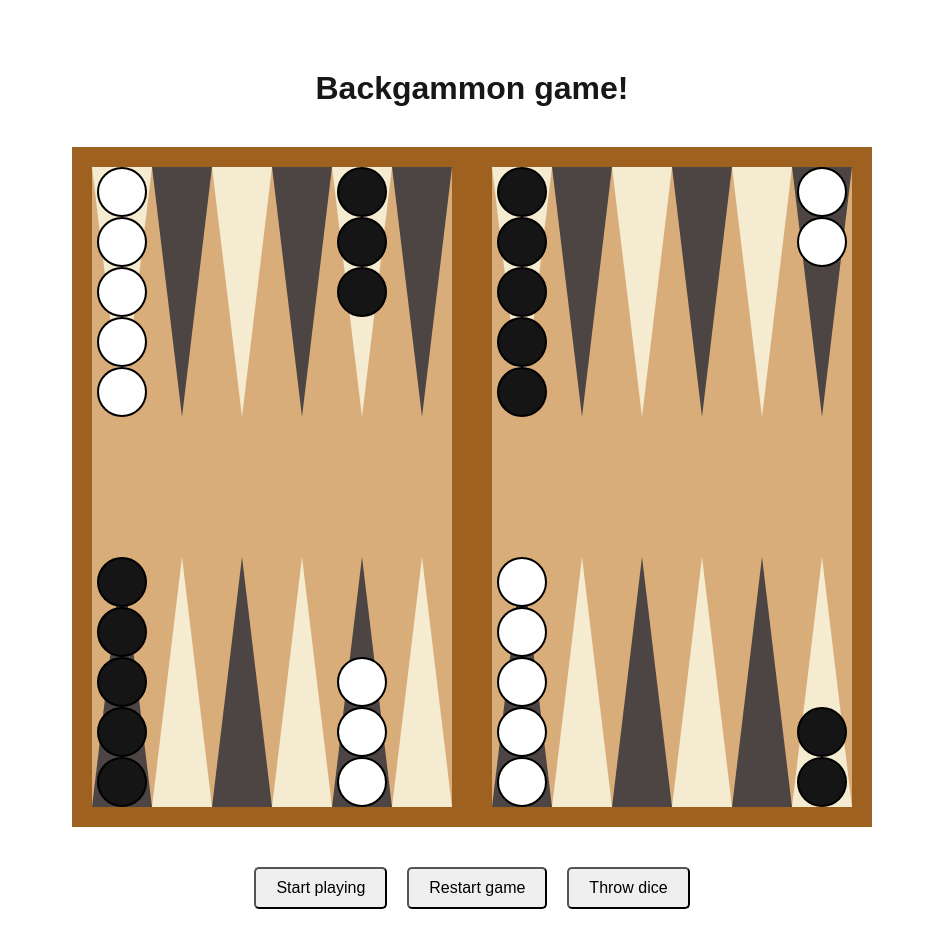
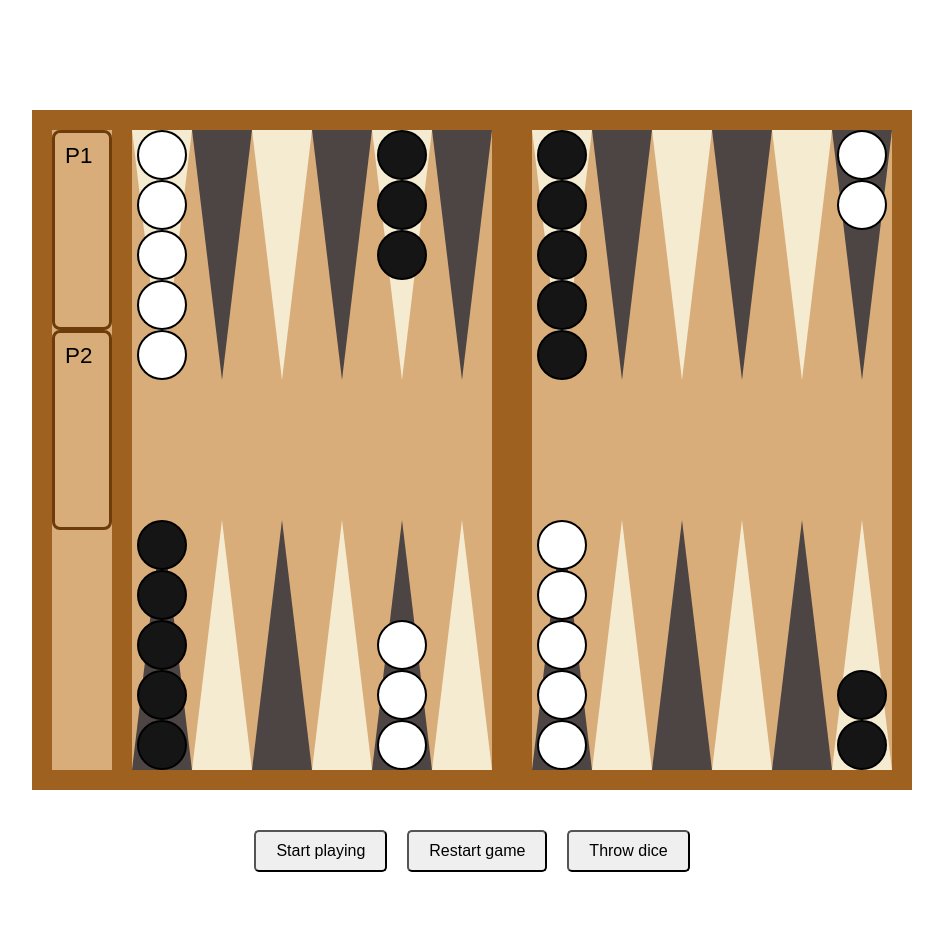
Before and after one commit to Moamal-2000/backgammon, a Next.js app: page / in a window 1280 px wide. Shown: the top 948 px of the page, without its empty margins (168-1111 px from the left). Built offline with nearby package versions, Linux system fonts and the light colour scheme.

Commit message:
feat: player turn logic & basic styling for TurnTracker

```diff
--- a/src/app/page.js
+++ b/src/app/page.js
@@ -7,7 +7,6 @@ export default function Home() {
   return (
     <main className={s.home}>
       <div className="container" data-container>
-        <h1>Backgammon game!</h1>
 
         <div className={s.backgammonWrapper}>
           <TurnTracker />
--- a/src/app/page.module.scss
+++ b/src/app/page.module.scss
@@ -8,5 +8,7 @@
 }
 
 .home .backgammonWrapper {
-
+  height: 680px;
+  margin: 40px 0;
+  display: flex;
 }
--- a/src/components/BackgammonBoard/BackgammonBoard.module.scss
+++ b/src/components/BackgammonBoard/BackgammonBoard.module.scss
@@ -4,11 +4,10 @@
   background-color: #d9ad7a;
   border: solid 20px #9e611f;
   width: 800px;
-  height: 680px;
+  height: 100%;
   display: flex;
   justify-content: space-between;
   position: relative;
-  margin: 40px 0;
 }
 
 @include m.small {
--- a/src/components/BackgammonBoard/TurnTracker/TurnTracker.jsx
+++ b/src/components/BackgammonBoard/TurnTracker/TurnTracker.jsx
@@ -1,7 +1,26 @@
+"use client";
+
+import { useSelector } from "react-redux";
 import s from "./TurnTracker.module.scss";
 
 const TurnTracker = () => {
-  return <div className={s.turnTracker}></div>;
+  const { playerTurn } = useSelector((s) => s.game);
+  const whiteActiveClass = playerTurn === "white" ? s.white : "";
+  const blackActiveClass = playerTurn === "black" ? s.black : "";
+
+  return (
+    <div className={s.turnTracker}>
+      <div className={`${s.player} ${whiteActiveClass}`}>
+        {/* Icon */}
+        <span>P1</span>
+      </div>
+
+      <div className={`${s.player} ${blackActiveClass}`}>
+        {/* Icon */}
+        <span>P2</span>
+      </div>
+    </div>
+  );
 };
 
 export default TurnTracker;
--- a/src/components/BackgammonBoard/TurnTracker/TurnTracker.module.scss
+++ b/src/components/BackgammonBoard/TurnTracker/TurnTracker.module.scss
@@ -1 +1,21 @@
-.turnTracker {}
+.turnTracker {
+  width: 80px;
+  height: 100%;
+  background-color: #d9ad7a;
+  border: solid 20px #9e611f;
+  border-width: 20px 0 20px 20px;
+}
+
+.turnTracker .player {
+  color: #000;
+  font-size: 1.4rem;
+  padding: 10px;
+  border: solid #6d3c08;
+  border-radius: 8px;
+  height: 200px;
+}
+
+.player.black,
+.player.white {
+  color: #2054ff;
+}
```
